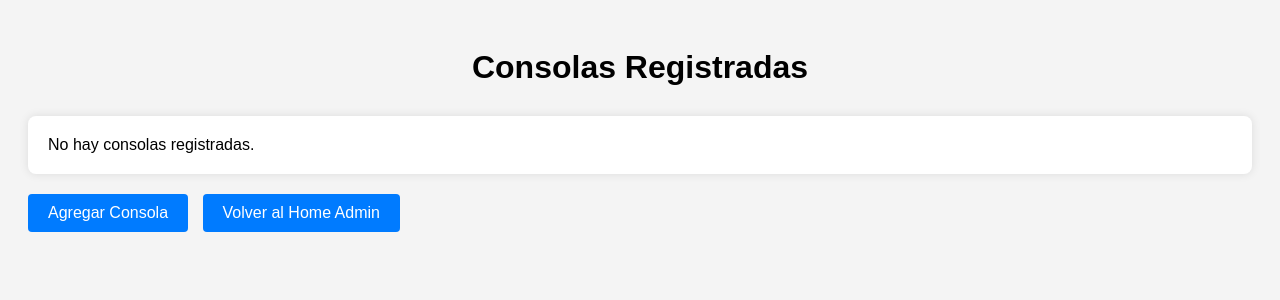
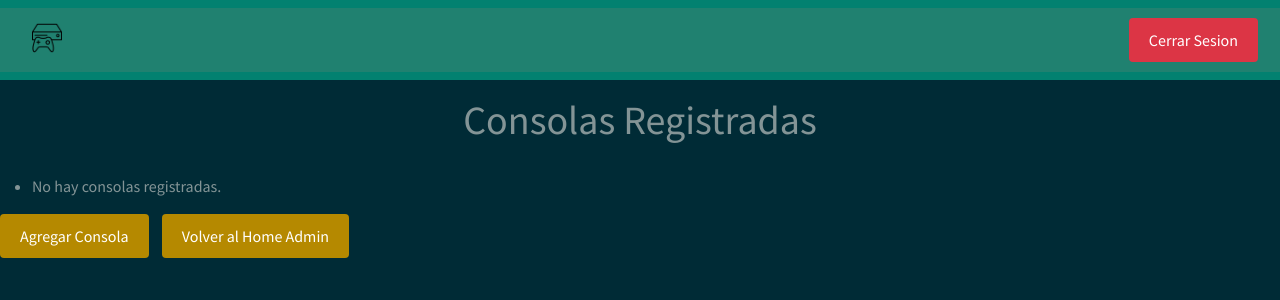
Before and after one commit to javierarf/Sumativa3, a Django app: page /ver_consolas in a window 1280 px wide. Shown: the top 300 px of the page. Run offline with Django 5.2, Linux system fonts and the light colour scheme; data that the repository does not hold is empty; some libraries are stand-ins or nearby versions.

Commit message:
cambio en estilo ver_consolas

```diff
--- a/tienda/templates/AdminHome.html
+++ b/tienda/templates/AdminHome.html
@@ -31,7 +31,7 @@
         }
 
         .nav-links a:hover {
-            background-color: #0056b3;
+            background-color: #947103;
         }
 
         .logout-btn {
--- a/tienda/templates/AdminVerConsolas.html
+++ b/tienda/templates/AdminVerConsolas.html
@@ -6,37 +6,12 @@
     <meta charset="UTF-8">
     <meta name="viewport" content="width=device-width, initial-scale=1.0">
     <title>Ver Consolas</title>
+    <link rel="stylesheet" href="{% static 'css/bootstrap.css' %}">
+    <link rel="stylesheet" href="{% static 'css/estilo.css' %}">
     <style>
-        body {
-            font-family: Arial, sans-serif;
-            background-color: #f4f4f4;
-            padding: 20px;
-        }
-
         h1 {
             text-align: center;
             margin-bottom: 30px;
-        }
-
-        ul {
-            list-style-type: none;
-            padding: 0;
-        }
-
-        li {
-            background-color: #ffffff;
-            border-radius: 8px;
-            box-shadow: 0 0 10px rgba(0, 0, 0, 0.1);
-            margin-bottom: 20px;
-            padding: 20px;
-        }
-
-        h2 {
-            margin-top: 0;
-        }
-
-        p {
-            margin-bottom: 10px;
         }
 
         img {
@@ -67,7 +42,7 @@
         a {
             display: inline-block;
             padding: 10px 20px;
-            background-color: #007bff;
+            background-color: #b58900;
             color: #ffffff;
             border-radius: 4px;
             text-decoration: none;
@@ -77,12 +52,45 @@
         }
 
         a:hover {
-            background-color: #0056b3;
+            background-color: #947103;
+        }
+
+        .logout-btn {
+            margin-left: auto; /* Mueve el botón hacia la derecha */
+        }
+
+        .logout-btn a {
+            display: inline-block;
+            padding: 10px 20px;
+            background-color: #dc3545;
+            color: #ffffff;
+            border-radius: 4px;
+            text-decoration: none;
+            font-size: 16px;
+            transition: background-color 0.3s ease;
+            margin: 10px;
+        }
+
+        .logout-btn a:hover {
+            background-color: #c82333;
+        }
+        #logo{
+            background-color:  #208170;
         }
     </style>
 </head>
 <body>
-    <h1>Consolas Registradas</h1>
+    <nav class="navbar navbar-expand-lg"  id="navbar">
+        <div class="container-fluid" id="logo">
+            <a class="navbar-brand" id="logo" href="{% url 'index' %}">
+                <img src="{% static 'images/img1.png' %}" alt="" width="30" height="30" class="d-inline-block align-top">
+            </a>
+
+            <div class="logout-btn">
+                <a href="{% url 'Iniciar_Sesion' %}">Cerrar Sesion</a>
+            </div></div>
+    </nav>
+    <h1 class="mt-3">Consolas Registradas</h1>
 
     <ul>
         {% for consola in consolas %}
```
Also changed, not shown: tienda/templates/Iniciar_Sesion.html (+16 -4 lines).
